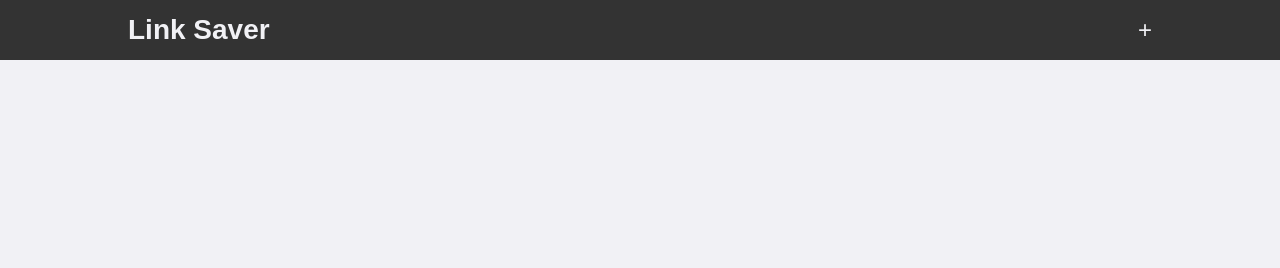
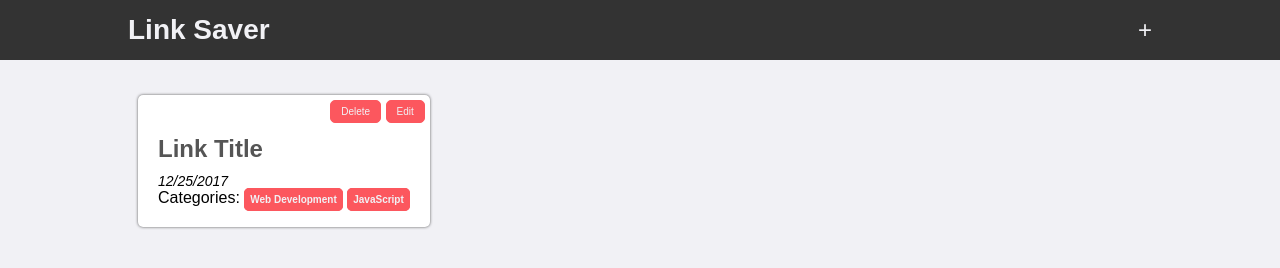
Before and after one commit to devrakeshvsv/link_saver, a plain HTML site: page index.html in a window 1280 px wide. Drawn offline with Linux system fonts and the light colour scheme.

Commit message:
Displaying Static Link

```diff
--- a/app.css
+++ b/app.css
@@ -43,6 +43,12 @@ a:hover {
 .hidden {
 	display: none;
 }
+
+.header {
+	font-size: 24px;
+	margin-bottom: 10px;
+	color: var(--main-grey);
+}
 /* ? ----------------------- */
 /* ? Navbar */
 /* ? ----------------------- */
@@ -80,12 +86,6 @@ a:hover {
 	margin: 10px;
 }
 
-.panel-heading {
-	font-size: 24px;
-	margin-bottom: 10px;
-	color: var(--main-grey);
-}
-
 /* ? ----------------------- */
 /* ? Form */
 /* ? ----------------------- */
@@ -119,3 +119,36 @@ button:hover {
 	color: var(--main-accent);
 	background-color: white;
 }
+
+.btn-sm {
+	font-size: 10px;
+	padding: 5px 10px;
+}
+
+/* ? ----------------------- */
+/* ? Link */
+/* ? ----------------------- */
+.link {
+	position: absolute;
+}
+
+.link-options {
+	position: absolute;
+	top: 5px;
+	right: 5px;
+}
+
+.link-date {
+	font-size: 14px;
+	font-style: italic;
+}
+
+.category {
+	font-weight: bold;
+	padding: 5px;
+	border: 1px solid var(--main-accent);
+	border-radius: 5px;
+	font-size: 10px;
+	background-color: var(--main-accent);
+	color: var(--light-accent-color);
+}
--- a/index.html
+++ b/index.html
@@ -16,7 +16,7 @@
 		</nav>
 		<div class="container">
 			<div class="panel hidden" id="addLinkPanel">
-				<h3 class="panel-heading">Add Link</h3>
+				<h3 class="header">Add Link</h3>
 				<form id="addLinkForm">
 					<input type="text" name="title" id="linkTitle" class="form-control" placeholder="Title" />
 					<input type="text" name="url" id="linkUrl" class="form-control" placeholder="URL" />
@@ -26,7 +26,22 @@
 					<input type="submit" id="cancelButton" value="Cancel" />
 				</form>
 			</div>
-			<div id="linksList"></div>
+			<div id="linksList">
+				<div class="link panel">
+					<div class="link-options">
+						<button class="btn-sm">Delete</button>
+						<button class="btn-sm">Edit</button>
+					</div>
+					<a href="www.jamesqquick.com">
+						<h1 class="header">Link Title</h1>
+					</a>
+					<p class="link-date">12/25/2017</p>
+					<div class="categories"></div>
+					Categories:
+					<span class="category">Web Development</span>
+					<span class="category">JavaScript</span>
+				</div>
+			</div>
 		</div>
 		<script src="./app.js"></script>
 	</body>
```
